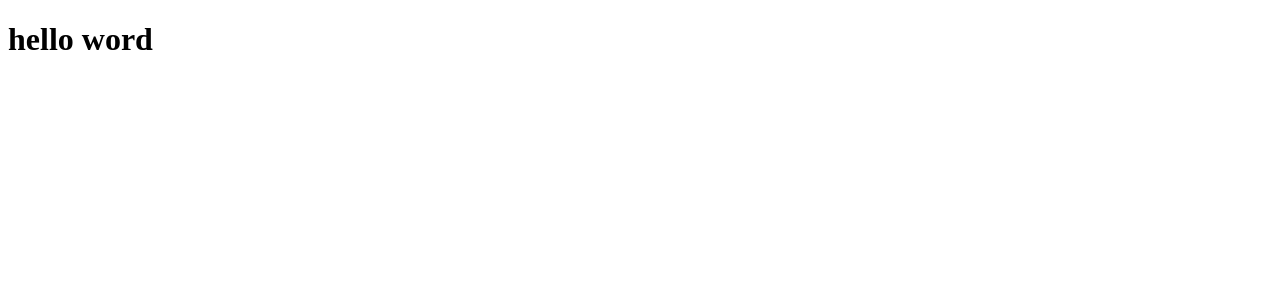
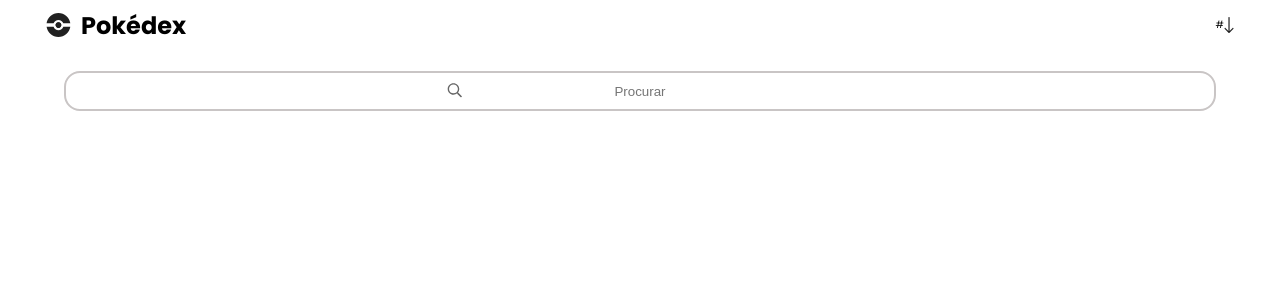
Before and after one commit to Beatrizrodri/pokedex, a React (Vite) app: page / in a window 1280 px wide. Shown: the top 300 px of the page. Built offline with nearby package versions, Linux system fonts and the light colour scheme.

Commit message:
add Home page

```diff
--- a/index.html
+++ b/index.html
@@ -3,6 +3,12 @@
   <head>
     <meta charset="UTF-8" />
     <meta name="viewport" content="width=device-width, initial-scale=1.0" />
+    <link rel="preconnect" href="https://fonts.googleapis.com" />
+    <link rel="preconnect" href="https://fonts.gstatic.com" crossorigin />
+    <link
+      href="https://fonts.googleapis.com/css2?family=Poppins:wght@400;500;600;700&display=swap"
+      rel="stylesheet"
+    />
     <title>Pokédex</title>
   </head>
   <body>
--- a/src/App.jsx
+++ b/src/App.jsx
@@ -1,5 +1,8 @@
+import Home from './pages/Home';
+import './styles/global.css';
+
 function App() {
-  return <h1>hello word</h1>
+  return <Home />;
 }
 
-export default App
+export default App;
--- /dev/null
+++ b/src/pages/Home/index.jsx
@@ -0,0 +1,77 @@
+import Header from '../../components/Header';
+import BulbasaurImage from '../../assets/Bulbasaur.svg';
+import CharmanderImage from '../../assets/Charmander.svg';
+import SquirtleImage from '../../assets/Squirtle.svg';
+import ButterfreeImage from '../../assets/Butterfree.svg';
+import PikachuImage from '../../assets/Pikachu.svg';
+import GastlyImage from '../../assets/Gastly.svg';
+import DittoImage from '../../assets/Ditto.svg';
+import MewImage from '../../assets/Mew.svg';
+import AronImage from '../../assets/Aron.svg';
+import Search from '../../components/Search';
+
+const pokemons = [
+  {
+    name: 'Bulbasaur',
+    number: 1,
+    color: '#74CB48',
+    image: BulbasaurImage,
+  },
+  {
+    name: 'Charmander',
+    number: 2,
+    color: '#F57D31',
+    image: CharmanderImage,
+  },
+  {
+    name: 'Squirtle',
+    number: 7,
+    color: '#6493EB',
+    image: SquirtleImage,
+  },
+  {
+    name: 'Butterfree',
+    number: 12,
+    color: '#A7B723',
+    image: ButterfreeImage,
+  },
+  {
+    name: 'Pikachu',
+    number: 25,
+    color: '#F9CF30',
+    image: PikachuImage,
+  },
+  {
+    name: 'Gastly',
+    number: 92,
+    color: '#70559B',
+    image: GastlyImage,
+  },
+  {
+    name: 'Ditto',
+    number: 132,
+    color: '#AAA67F',
+    image: DittoImage,
+  },
+  {
+    name: 'Mew',
+    number: 152,
+    color: '#FB5584',
+    image: MewImage,
+  },
+  {
+    name: 'Aron',
+    number: 304,
+    color: '#B7B9D0',
+    image: AronImage,
+  },
+];
+
+export default function Home() {
+  return (
+    <>
+      <Header />
+      <Search />
+    </>
+  );
+}
--- /dev/null
+++ b/src/styles/global.css
@@ -0,0 +1,14 @@
+* {
+  margin: 0;
+  padding: 0;
+  box-sizing: border-box;
+  -webkit-font-smoothing: antialiased;
+  -moz-osx-font-smoothing: grayscale;
+  outline: none;
+}
+
+html {
+  font-family: 'Poppins', sans-serif;
+  font-weight: 400;
+  font-size: 62.5%;
+}
```
Also changed, not shown: src/main.jsx (+5 -5 lines).
